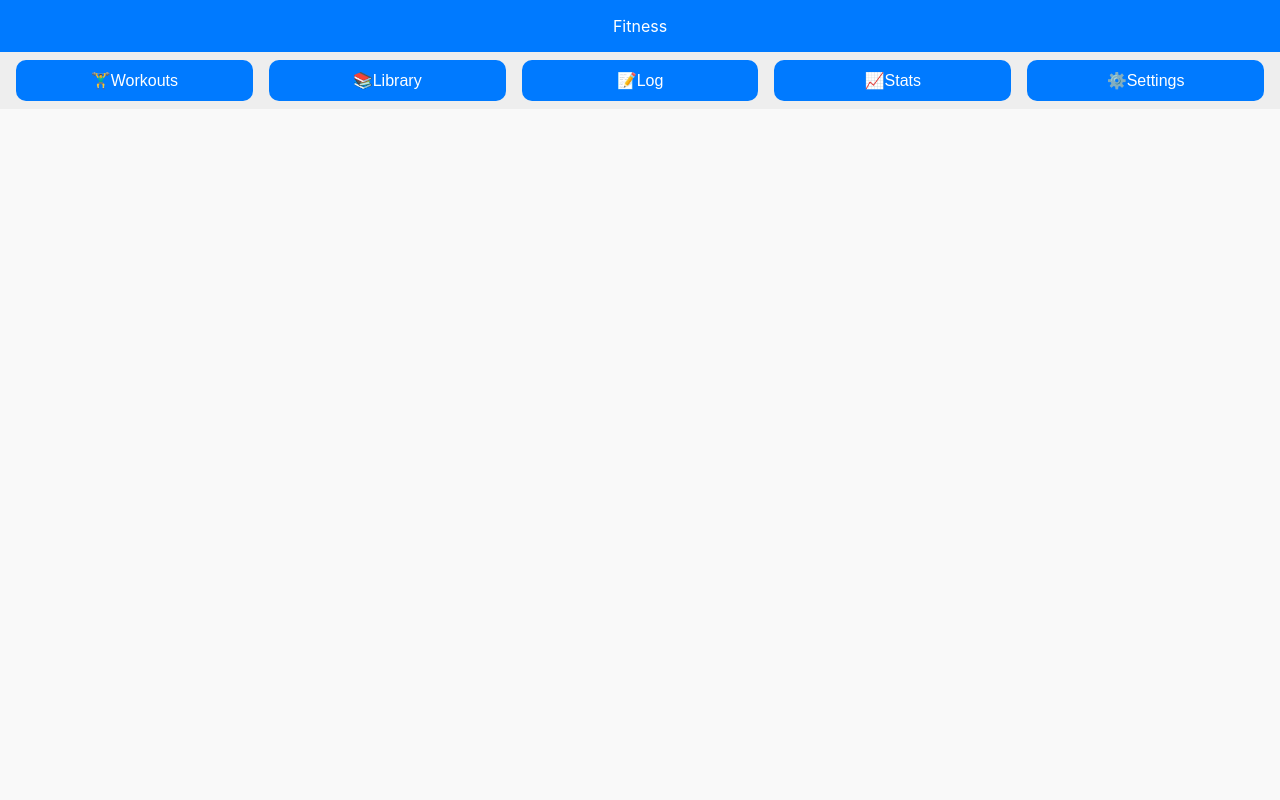
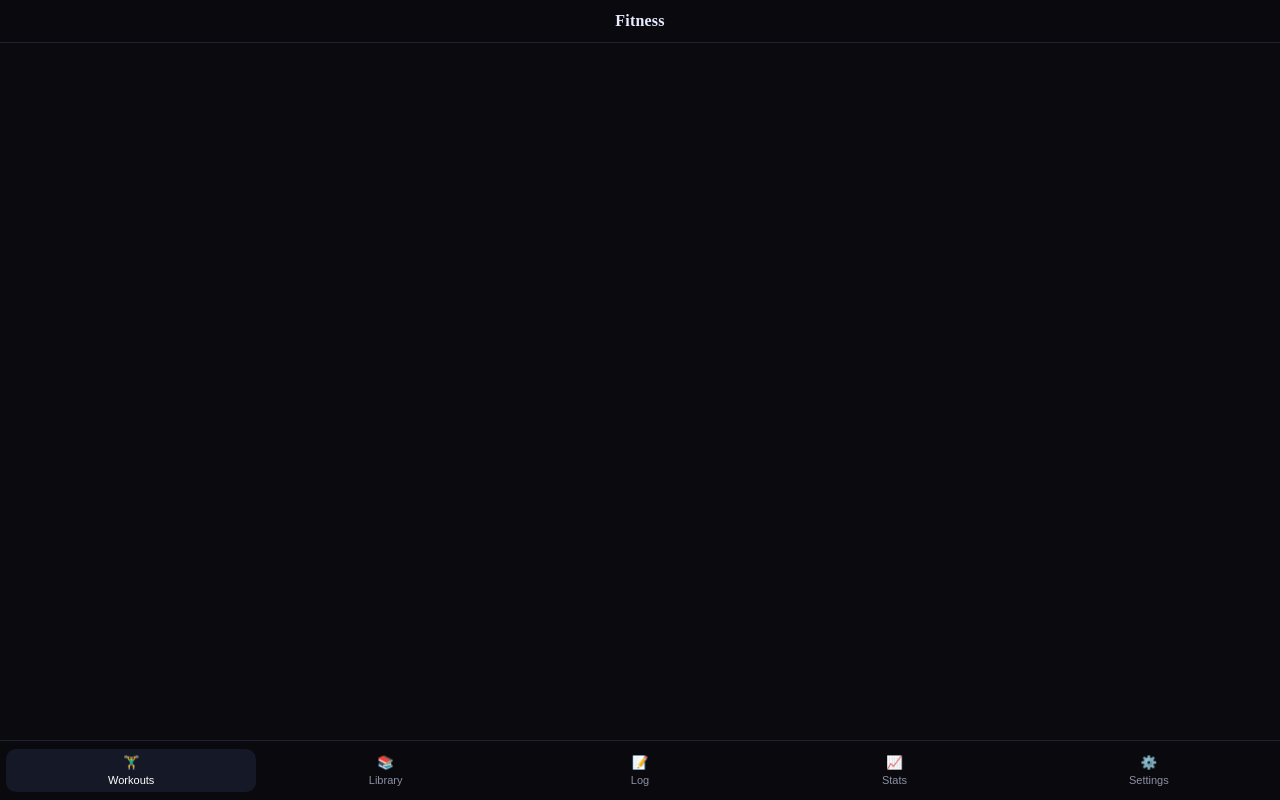
Before and after one commit to NateNateNate123/fitnessapp, a website: page index.html in a window 1280 px wide. Drawn offline with Linux system fonts and the light colour scheme.

Commit message:
Update styles.css

```diff
--- a/styles.css
+++ b/styles.css
@@ -1,52 +1,51 @@
-body {
-  font-family: -apple-system, BlinkMacSystemFont, "Segoe UI", Roboto, sans-serif;
-  margin: 0;
-  padding: 0;
-  background: #f9f9f9;
-  color: #333;
+:root{
+  --bg:#0b0b0f; --card:#12131a; --muted:#8c90a3; --text:#e8ebff;
+  --accent:#5b8cff; --accent-2:#8f95ff; --sep:#1f2230; --ok:#20c997; --warn:#ffd166;
+  --radius:18px;
+  font-synthesis-weight:none;
 }
-
-header {
-  background: #007aff;
-  color: white;
-  text-align: center;
-  padding: 1rem;
+@supports (font: -apple-system-body) {
+  :root { font-family: -apple-system, BlinkMacSystemFont, "SF Pro Text", system-ui, Roboto, "Segoe UI", "Helvetica Neue", Arial, sans-serif; }
 }
-
-nav {
-  display: flex;
-  justify-content: space-around;
-  background: #eee;
-  padding: 0.5rem;
-}
-
-nav button {
-  flex: 1;
-  margin: 0 0.5rem;
-  padding: 0.7rem;
-  border: none;
-  border-radius: 10px;
-  background: #007aff;
-  color: white;
-  font-size: 1rem;
-}
-
-.page {
-  padding: 1rem;
-}
-
-.hidden {
-  display: none;
-}
-
-.card {
-  background: white;
-  padding: 1rem;
-  margin: 1rem 0;
-  border-radius: 12px;
-  box-shadow: 0 4px 6px rgba(0,0,0,0.1);
-}
-
-ul {
-  padding-left: 20px;
-}
+*{box-sizing:border-box}
+html,body{height:100%}
+body{margin:0;background:var(--bg);color:var(--text);-webkit-font-smoothing:antialiased}
+.app{display:flex;flex-direction:column;height:100vh}
+.safe-bottom{padding-bottom: env(safe-area-inset-bottom)}
+.nav{position:sticky;top:0;z-index:10;display:flex;align-items:center;justify-content:space-between;padding:12px 14px;background:rgba(11,11,15,0.7);backdrop-filter:saturate(140%) blur(14px);border-bottom:1px solid var(--sep)}
+.nav-title{font-weight:700;letter-spacing:.2px}
+.icon-btn{appearance:none;background:#1a1b25;border:1px solid var(--sep);color:var(--text);border-radius:12px;padding:6px 10px}
+.view{flex:1;overflow:auto;padding:16px 16px 88px}
+.stack{display:grid;gap:14px}
+.card{background:var(--card);border:1px solid var(--sep);border-radius:var(--radius);padding:14px 14px}
+.card-title{margin:4px 0 12px;font-size:16px}
+.list{display:grid;gap:10px}
+.row{display:flex;align-items:center}
+.row.gap{gap:10px;flex-wrap:wrap}
+.btn{appearance:none;border:1px solid var(--sep);background:#191b24;color:var(--text);padding:10px 12px;border-radius:12px}
+.btn.primary{background:linear-gradient(180deg,var(--accent),var(--accent-2));border:none;color:white}
+.btn:active{transform:translateY(1px)}
+.segmented{display:flex;gap:8px;flex-wrap:wrap}
+.segmented button{padding:8px 10px;border-radius:999px;border:1px solid var(--sep);background:#161823;color:var(--text)}
+.segmented button.active{background:var(--accent);color:#fff;border-color:transparent}
+.search{width:100%;padding:10px 12px;border-radius:12px;border:1px solid var(--sep);background:#0f1118;color:var(--text)}
+.chips{display:flex;gap:8px;flex-wrap:wrap}
+.chips .chip{padding:8px 10px;border:1px solid var(--sep);border-radius:999px;background:#161823;color:var(--text)}
+.item{display:flex;justify-content:space-between;gap:8px;align-items:center;padding:12px;border:1px solid var(--sep);background:#0f1118;border-radius:12px}
+.item h3{margin:0;font-size:15px}
+.item .sub{color:var(--muted);font-size:12px}
+.badge{font-size:12px;color:#fff;background:#2a2f44;border-radius:999px;padding:2px 8px}
+.tabbar{position:fixed;bottom:0;left:0;right:0;display:flex;gap:4px;justify-content:space-around;background:rgba(11,11,15,0.75);backdrop-filter:blur(12px);border-top:1px solid var(--sep);padding:8px 6px}
+.tab{flex:1;display:flex;flex-direction:column;align-items:center;gap:4px;padding:6px 2px;border-radius:10px;border:0;background:transparent;color:var(--muted)}
+.tab.active{color:#fff;background:#151826}
+.tab span{font-size:11px}
+.grid2{display:grid;grid-template-columns:1fr 1fr;gap:10px}
+label{display:grid;gap:6px;font-size:13px}
+input, select{appearance:none;background:#0f1118;color:var(--text);border:1px solid var(--sep);border-radius:12px;padding:10px}
+.switch-row{align-items:center}
+.timer{margin-top:10px;font-weight:700;text-align:center}
+.muted{color:var(--muted)}
+.mt{margin-top:16px}
+.streaks{display:flex;gap:8px;flex-wrap:wrap}
+.streaks .badge{background:linear-gradient(180deg,var(--ok),#159d79)}
+.empty{color:var(--muted);text-align:center;padding:12px}
```
